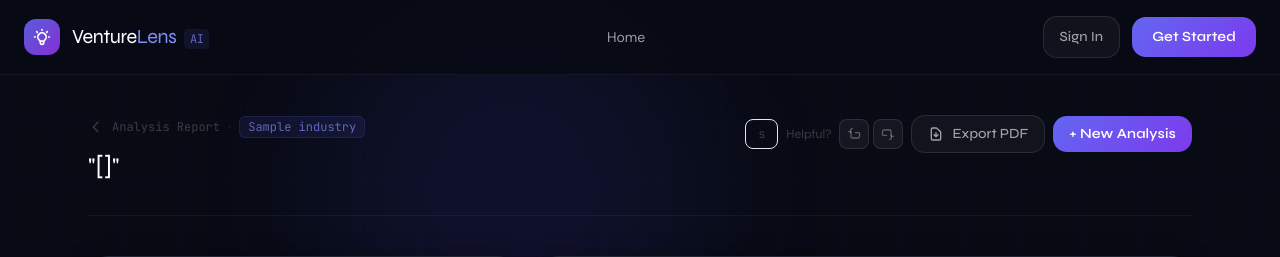
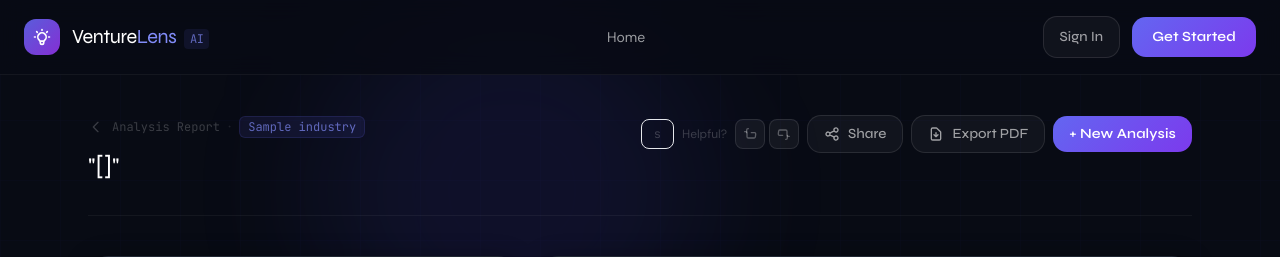
Before and after one commit to rangga-jakti/venturelens-ai, a Django app: template templates/dashboard/results.html in a window 1280 px wide. Shown: the top 257 px of the page. Run offline with Django 5.2, Linux system fonts and the light colour scheme; the template is opened without the code that fills it: most values are stand-ins (such as "Sample title", 1, 10 or a date in 2020); some libraries are stand-ins or nearby versions.

Commit message:
Add shareAnalysis JS function - full results page

```diff
--- a/templates/dashboard/results.html
+++ b/templates/dashboard/results.html
@@ -32,46 +32,32 @@
                 <div x-data="{ feedback: '{{ analysis.feedback }}' }" class="flex items-center gap-1">
                     <span class="text-xs text-white/20 mr-1">{% trans "Helpful?" %}</span>
                     <button
-                        @click="
-                            feedback = 'up';
-                            fetch('{% url 'analysis:feedback' analysis.pk %}', {
-                                method: 'POST',
-                                headers: {'X-CSRFToken': '{{ csrf_token }}', 'Content-Type': 'application/x-www-form-urlencoded'},
-                                body: 'feedback=up'
-                            })
-                        "
+                        @click="feedback = 'up'; fetch('{% url 'analysis:feedback' analysis.pk %}', {method:'POST',headers:{'X-CSRFToken':'{{ csrf_token }}','Content-Type':'application/x-www-form-urlencoded'},body:'feedback=up'})"
                         :class="feedback === 'up' ? 'text-emerald-400 bg-emerald-500/20 border-emerald-500/30' : 'text-white/30 bg-white/5 border-white/10 hover:text-emerald-400'"
                         class="p-1.5 rounded-lg border transition-all">
                         <svg class="w-4 h-4" fill="none" stroke="currentColor" viewBox="0 0 24 24"><path stroke-linecap="round" stroke-linejoin="round" stroke-width="2" d="M14 10h4.764a2 2 0 011.789 2.096l-.483 4A2 2 0 0118.282 18H9.5a2 2 0 01-2-2v-5.5a2 2 0 00-2-2H4"/><path stroke-linecap="round" stroke-linejoin="round" stroke-width="2" d="M7 10V6a2 2 0 012-2h.5"/></svg>
                     </button>
                     <button
-                        @click="
-                            feedback = 'down';
-                            fetch('{% url 'analysis:feedback' analysis.pk %}', {
-                                method: 'POST',
-                                headers: {'X-CSRFToken': '{{ csrf_token }}', 'Content-Type': 'application/x-www-form-urlencoded'},
-                                body: 'feedback=down'
-                            })
-                        "
+                        @click="feedback = 'down'; fetch('{% url 'analysis:feedback' analysis.pk %}', {method:'POST',headers:{'X-CSRFToken':'{{ csrf_token }}','Content-Type':'application/x-www-form-urlencoded'},body:'feedback=down'})"
                         :class="feedback === 'down' ? 'text-red-400 bg-red-500/20 border-red-500/30' : 'text-white/30 bg-white/5 border-white/10 hover:text-red-400'"
                         class="p-1.5 rounded-lg border transition-all">
                         <svg class="w-4 h-4" fill="none" stroke="currentColor" viewBox="0 0 24 24"><path stroke-linecap="round" stroke-linejoin="round" stroke-width="2" d="M10 14H5.236a2 2 0 01-1.789-2.096l.483-4A2 2 0 015.718 6H14.5a2 2 0 012 2v5.5a2 2 0 002 2H20"/><path stroke-linecap="round" stroke-linejoin="round" stroke-width="2" d="M17 14v4a2 2 0 01-2 2h-.5"/></svg>
                     </button>
                 </div>
-
+                <button onclick="shareAnalysis('{{ analysis.pk }}')" id="shareBtn" class="btn-ghost text-sm px-4 py-2 flex items-center gap-2">
+                    <svg class="w-4 h-4" fill="none" stroke="currentColor" viewBox="0 0 24 24"><path stroke-linecap="round" stroke-linejoin="round" stroke-width="2" d="M8.684 13.342C8.886 12.938 9 12.482 9 12c0-.482-.114-.938-.316-1.342m0 2.684a3 3 0 110-2.684m0 2.684l6.632 3.316m-6.632-6l6.632-3.316m0 0a3 3 0 105.367-2.684 3 3 0 00-5.367 2.684zm0 9.316a3 3 0 105.368 2.684 3 3 0 00-5.368-2.684z"/></svg>
+                    {% trans "Share" %}
+                </button>
                 <button onclick="window.print()" class="btn-ghost text-sm px-4 py-2 flex items-center gap-2">
                     <svg class="w-4 h-4" fill="none" stroke="currentColor" viewBox="0 0 24 24"><path stroke-linecap="round" stroke-linejoin="round" stroke-width="2" d="M12 10v6m0 0l-3-3m3 3l3-3m2 8H7a2 2 0 01-2-2V5a2 2 0 012-2h5.586a1 1 0 01.707.293l5.414 5.414a1 1 0 01.293.707V19a2 2 0 01-2 2z"/></svg>
                     {% trans "Export PDF" %}
                 </button>
-
                 <style media="print">
                     nav, footer, .btn-primary, .btn-ghost, button { display: none !important; }
                     body { background: white !important; color: black !important; }
                     .glass-card, .card-elevated { background: white !important; border: 1px solid #ddd !important; box-shadow: none !important; }
                     * { color: black !important; }
-                    .text-brand-400, .text-emerald-400, .text-purple-400 { color: #6366f1 !important; }
                 </style>
-
                 <a href="{% url 'analysis:input' %}" class="btn-primary text-sm px-4 py-2">
                     + {% trans "New Analysis" %}
                 </a>
@@ -81,26 +67,16 @@
 
     <!-- ── ROW 1: Score + Radar ────────────────────────────────── -->
     <div class="grid grid-cols-1 lg:grid-cols-5 gap-5 mb-5">
-
-        <!-- Viability Score -->
         {% if score %}
         <div class="lg:col-span-2 card-elevated p-7 flex flex-col items-center justify-center text-center relative">
             <div class="absolute inset-0 bg-gradient-to-br from-brand-500/4 via-transparent to-purple-600/4 rounded-[20px] pointer-events-none"></div>
-
             <div class="section-label w-full justify-center mb-5">{% trans "Viability Score" %}</div>
-
-            <!-- Score Ring -->
             <div class="relative w-40 h-40 mb-6">
-                <!-- Outer glow -->
                 <div class="absolute inset-0 rounded-full opacity-20 blur-xl"
                      style="background: radial-gradient(circle, {% if score.score_color == 'emerald' %}#10b981{% elif score.score_color == 'blue' %}#6366f1{% elif score.score_color == 'yellow' %}#f59e0b{% else %}#ef4444{% endif %}, transparent)"></div>
                 <svg class="w-full h-full -rotate-90" viewBox="0 0 160 160">
                     <circle cx="80" cy="80" r="68" fill="none" stroke="rgba(255,255,255,0.04)" stroke-width="8"/>
-                    <circle cx="80" cy="80" r="68" fill="none"
-                        stroke="url(#scoreGrad)"
-                        stroke-width="8"
-                        stroke-linecap="round"
-                        id="scoreArc"/>
+                    <circle cx="80" cy="80" r="68" fill="none" stroke="url(#scoreGrad)" stroke-width="8" stroke-linecap="round" id="scoreArc"/>
                     <defs>
                         <linearGradient id="scoreGrad" x1="0%" y1="0%" x2="100%" y2="100%">
                             <stop offset="0%" stop-color="#6366f1"/>
@@ -113,7 +89,6 @@
                     <span class="text-xs text-white/30 font-mono mt-1">/100</span>
                 </div>
             </div>
-
             <div class="inline-flex items-center gap-2 px-4 py-1.5 rounded-full text-sm font-600 mb-4
                 {% if score.score_color == 'emerald' %}bg-emerald-500/10 text-emerald-400 border border-emerald-500/20
                 {% elif score.score_color == 'blue' %}bg-blue-500/10 text-blue-400 border border-blue-500/20
@@ -123,12 +98,9 @@
                 <span class="w-1.5 h-1.5 rounded-full bg-current"></span>
                 {{ score.score_label }}
             </div>
-
             <p class="text-xs text-white/30 leading-relaxed max-w-[220px]">{{ score.score_rationale|truncatechars:130 }}</p>
         </div>
         {% endif %}
-
-        <!-- Radar Chart -->
         <div class="lg:col-span-3 card-elevated p-6">
             <div class="dash-section-header">
                 <h3>{% trans "Dimension Breakdown" %}</h3>
@@ -149,7 +121,6 @@
             <div class="insight-card-title">{% trans "Problem Statement" %}</div>
             <p class="insight-card-body">{{ analysis.problem_statement }}</p>
         </div>
-
         <div class="insight-card">
             <div class="insight-card-icon bg-brand-500/10 text-brand-400 border border-brand-500/15">
                 <svg class="w-4 h-4" fill="none" stroke="currentColor" viewBox="0 0 24 24"><path stroke-linecap="round" stroke-linejoin="round" stroke-width="2" d="M13 10V3L4 14h7v7l9-11h-7z"/></svg>
@@ -157,7 +128,6 @@
             <div class="insight-card-title">{% trans "Value Proposition" %}</div>
             <p class="insight-card-body">{{ analysis.value_proposition }}</p>
         </div>
-
         <div class="insight-card">
             <div class="insight-card-icon bg-emerald-500/10 text-emerald-400 border border-emerald-500/15">
                 <svg class="w-4 h-4" fill="none" stroke="currentColor" viewBox="0 0 24 24"><path stroke-linecap="round" stroke-linejoin="round" stroke-width="2" d="M13 7h8m0 0v8m0-8l-8 8-4-4-6 6"/></svg>
@@ -174,7 +144,6 @@
                 <h3>{% trans "Market Trend Analysis" %}</h3>
             </div>
             <div class="flex items-center gap-2 ml-4 flex-shrink-0">
-                <!-- Time filter buttons -->
                 <div class="flex items-center gap-1 bg-white/3 border border-white/6 rounded-lg p-1">
                     <button @click="switchTimeframe('1M')" :class="activeTimeframe==='1M' ? 'bg-brand-500/20 text-brand-400 border border-brand-500/25' : 'text-white/25 hover:text-white/50 border border-transparent'" class="text-xs font-mono px-2.5 py-1 rounded-md transition-all duration-150">1M</button>
                     <button @click="switchTimeframe('3M')" :class="activeTimeframe==='3M' ? 'bg-brand-500/20 text-brand-400 border border-brand-500/25' : 'text-white/25 hover:text-white/50 border border-transparent'" class="text-xs font-mono px-2.5 py-1 rounded-md transition-all duration-150">3M</button>
@@ -198,8 +167,6 @@
 
     <!-- ── ROW 4: Competitors + Business Models ────────────────── -->
     <div class="grid grid-cols-1 lg:grid-cols-2 gap-5 mb-5">
-
-        <!-- Competitors -->
         <div class="card-elevated p-6">
             <div class="dash-section-header">
                 <h3>{% trans "Competitor Landscape" %}</h3>
@@ -210,9 +177,7 @@
                 <div class="competitor-row">
                     <div class="flex items-start justify-between gap-3">
                         <div class="flex items-center gap-3 min-w-0">
-                            <div class="w-7 h-7 rounded-lg bg-white/6 border border-white/8 flex items-center justify-center flex-shrink-0 text-xs font-mono text-white/30">
-                                {{ forloop.counter }}
-                            </div>
+                            <div class="w-7 h-7 rounded-lg bg-white/6 border border-white/8 flex items-center justify-center flex-shrink-0 text-xs font-mono text-white/30">{{ forloop.counter }}</div>
                             <div class="min-w-0">
                                 <p class="text-sm font-600 text-white/85 truncate">{{ comp.name }}</p>
                                 <p class="text-xs text-white/30 mt-0.5 line-clamp-1">{{ comp.description|truncatechars:60 }}</p>
@@ -229,8 +194,6 @@
                 {% endfor %}
             </div>
         </div>
-
-        <!-- Business Models -->
         <div class="card-elevated p-6">
             <div class="dash-section-header">
                 <h3>{% trans "Business Models" %}</h3>
@@ -262,52 +225,28 @@
         </div>
         <div class="grid grid-cols-1 sm:grid-cols-2 gap-4">
             <div class="swot-quadrant bg-emerald-500/4 border-emerald-500/15">
-                <div class="swot-header text-emerald-400">
-                    <span class="w-5 h-5 rounded bg-emerald-500/15 flex items-center justify-center text-xs">S</span>
-                    {% trans "Strengths" %}
-                </div>
-                <ul class="swot-list">
-                    {% for item in swot.strengths %}<li>{{ item }}</li>{% endfor %}
-                </ul>
+                <div class="swot-header text-emerald-400"><span class="w-5 h-5 rounded bg-emerald-500/15 flex items-center justify-center text-xs">S</span>{% trans "Strengths" %}</div>
+                <ul class="swot-list">{% for item in swot.strengths %}<li>{{ item }}</li>{% endfor %}</ul>
             </div>
             <div class="swot-quadrant bg-red-500/4 border-red-500/15">
-                <div class="swot-header text-red-400">
-                    <span class="w-5 h-5 rounded bg-red-500/15 flex items-center justify-center text-xs">W</span>
-                    {% trans "Weaknesses" %}
-                </div>
-                <ul class="swot-list">
-                    {% for item in swot.weaknesses %}<li>{{ item }}</li>{% endfor %}
-                </ul>
+                <div class="swot-header text-red-400"><span class="w-5 h-5 rounded bg-red-500/15 flex items-center justify-center text-xs">W</span>{% trans "Weaknesses" %}</div>
+                <ul class="swot-list">{% for item in swot.weaknesses %}<li>{{ item }}</li>{% endfor %}</ul>
             </div>
             <div class="swot-quadrant bg-blue-500/4 border-blue-500/15">
-                <div class="swot-header text-blue-400">
-                    <span class="w-5 h-5 rounded bg-blue-500/15 flex items-center justify-center text-xs">O</span>
-                    {% trans "Opportunities" %}
-                </div>
-                <ul class="swot-list">
-                    {% for item in swot.opportunities %}<li>{{ item }}</li>{% endfor %}
-                </ul>
+                <div class="swot-header text-blue-400"><span class="w-5 h-5 rounded bg-blue-500/15 flex items-center justify-center text-xs">O</span>{% trans "Opportunities" %}</div>
+                <ul class="swot-list">{% for item in swot.opportunities %}<li>{{ item }}</li>{% endfor %}</ul>
             </div>
             <div class="swot-quadrant bg-yellow-500/4 border-yellow-500/15">
-                <div class="swot-header text-yellow-400">
-                    <span class="w-5 h-5 rounded bg-yellow-500/15 flex items-center justify-center text-xs">T</span>
-                    {% trans "Threats" %}
-                </div>
-                <ul class="swot-list">
-                    {% for item in swot.threats %}<li>{{ item }}</li>{% endfor %}
-                </ul>
+                <div class="swot-header text-yellow-400"><span class="w-5 h-5 rounded bg-yellow-500/15 flex items-center justify-center text-xs">T</span>{% trans "Threats" %}</div>
+                <ul class="swot-list">{% for item in swot.threats %}<li>{{ item }}</li>{% endfor %}</ul>
             </div>
         </div>
     </div>
 
     <!-- ── ROW 6: Investor Perspective + AI Recommendation ─────── -->
     <div class="grid grid-cols-1 lg:grid-cols-2 gap-5 mb-8">
-
-        <!-- Investor Perspective -->
         <div class="card-elevated p-6">
-            <div class="dash-section-header">
-                <h3>{% trans "Investor Perspective" %}</h3>
-            </div>
+            <div class="dash-section-header"><h3>{% trans "Investor Perspective" %}</h3></div>
             <div class="flex items-center gap-3 mb-4 p-3 rounded-xl border
                 {% if investor_style.color == 'emerald' %}bg-emerald-500/6 border-emerald-500/15
                 {% elif investor_style.color == 'yellow' %}bg-yellow-500/6 border-yellow-500/15
@@ -321,20 +260,14 @@
                 <span class="text-sm font-600
                     {% if investor_style.color == 'emerald' %}text-emerald-400
                     {% elif investor_style.color == 'yellow' %}text-yellow-400
-                    {% else %}text-red-400{% endif %}">
-                    {{ investor_style.label }}
-                </span>
+                    {% else %}text-red-400{% endif %}">{{ investor_style.label }}</span>
             </div>
             <p class="text-sm text-white/45 leading-relaxed">{{ analysis.investor_perspective }}</p>
         </div>
-
-        <!-- AI Recommendation -->
         {% if score.recommendation %}
         <div class="card-elevated p-6 relative overflow-hidden">
             <div class="absolute top-0 right-0 w-48 h-48 bg-brand-500/5 rounded-full blur-3xl pointer-events-none -translate-y-1/2 translate-x-1/2"></div>
-            <div class="dash-section-header">
-                <h3>{% trans "AI Recommendation" %}</h3>
-            </div>
+            <div class="dash-section-header"><h3>{% trans "AI Recommendation" %}</h3></div>
             <div class="flex items-start gap-3">
                 <div class="w-8 h-8 rounded-lg bg-brand-500/15 border border-brand-500/20 flex items-center justify-center flex-shrink-0 mt-0.5">
                     <svg class="w-4 h-4 text-brand-400" fill="none" stroke="currentColor" viewBox="0 0 24 24"><path stroke-linecap="round" stroke-linejoin="round" stroke-width="2" d="M9.663 17h4.673M12 3v1m6.364 1.636l-.707.707M21 12h-1M4 12H3m3.343-5.657l-.707-.707m2.828 9.9a5 5 0 117.072 0l-.548.547A3.374 3.374 0 0014 18.469V19a2 2 0 11-4 0v-.531c0-.895-.356-1.754-.988-2.386l-.548-.547z"/></svg>
@@ -347,12 +280,8 @@
 
     <!-- ── Bottom Actions ──────────────────────────────────────── -->
     <div class="flex flex-col sm:flex-row gap-3 justify-center pt-6 border-t border-white/5">
-        <a href="{% url 'analysis:input' %}" class="btn-primary px-8 py-3 text-sm">
-            {% trans "Analyze Another Idea" %}
-        </a>
-        <a href="{% url 'dashboard:history' %}" class="btn-ghost px-8 py-3 text-sm">
-            {% trans "View History" %}
-        </a>
+        <a href="{% url 'analysis:input' %}" class="btn-primary px-8 py-3 text-sm">{% trans "Analyze Another Idea" %}</a>
+        <a href="{% url 'dashboard:history' %}" class="btn-ghost px-8 py-3 text-sm">{% trans "View History" %}</a>
     </div>
 </div>
 {% endblock %}
@@ -360,14 +289,10 @@
 {% block extra_js %}
 <script>
 document.addEventListener('DOMContentLoaded', function() {
-
-    // ── Animate score number ───────────────────────────────────
     const targetScore = {{ score.overall_score|default:0 }};
     const scoreEl = document.getElementById('scoreNumber');
     const arc = document.getElementById('scoreArc');
     const circumference = 2 * Math.PI * 68;
-
-    // Animate number count-up
     let current = 0;
     const duration = 1600;
     const start = performance.now();
@@ -379,8 +304,6 @@ document.addEventListener('DOMContentLoaded', function() {
         if (progress < 1) requestAnimationFrame(animateScore);
     }
     setTimeout(() => requestAnimationFrame(animateScore), 200);
-
-    // Animate arc
     if (arc) {
         arc.style.strokeDasharray = '0 ' + circumference;
         setTimeout(() => {
@@ -388,8 +311,6 @@ document.addEventListener('DOMContentLoaded', function() {
             arc.style.strokeDasharray = `${(targetScore / 100) * circumference} ${circumference}`;
         }, 300);
     }
-
-    // ── Radar Chart ────────────────────────────────────────────
     const dimData = {{ score_dimensions_json|safe }};
     const radarCtx = document.getElementById('radarChart');
     if (radarCtx && dimData && Object.keys(dimData).length > 0) {
@@ -419,10 +340,7 @@ document.addEventListener('DOMContentLoaded', function() {
                         ticks: { display: false, stepSize: 25 },
                         grid: { color: 'rgba(255,255,255,0.05)' },
                         angleLines: { color: 'rgba(255,255,255,0.05)' },
-                        pointLabels: {
-                            color: 'rgba(255,255,255,0.45)',
-                            font: { size: 10, family: 'DM Sans', weight: '500' },
-                        }
+                        pointLabels: { color: 'rgba(255,255,255,0.45)', font: { size: 10, family: 'DM Sans', weight: '500' } }
                     }
                 },
                 plugins: {
@@ -440,16 +358,11 @@ document.addEventListener('DOMContentLoaded', function() {
             }
         });
     }
-
-    // ── Trend Chart (initial render) ───────────────────────────
     const initialTrendData = {{ trend_data_json|safe }};
     const trendCtx = document.getElementById('trendChart');
     window._trendChartInstance = null;
-
     window.renderTrendChart = function(data) {
-        if (window._trendChartInstance) {
-            window._trendChartInstance.destroy();
-        }
+        if (window._trendChartInstance) window._trendChartInstance.destroy();
         if (!trendCtx || !data || !data.labels) return;
         window._trendChartInstance = new Chart(trendCtx, {
             type: 'line',
@@ -459,45 +372,39 @@ document.addEventListener('DOMContentLoaded', function() {
                 animation: { duration: 600 },
                 interaction: { mode: 'index', intersect: false },
                 scales: {
-                    x: {
-                        grid: { color: 'rgba(255,255,255,0.03)', drawBorder: false },
-                        ticks: { color: 'rgba(255,255,255,0.25)', font: { size: 9, family: 'JetBrains Mono' }, maxTicksLimit: 10 }
-                    },
-                    y: {
-                        beginAtZero: true, max: 100,
-                        grid: { color: 'rgba(255,255,255,0.03)', drawBorder: false },
-                        ticks: { color: 'rgba(255,255,255,0.25)', font: { size: 9, family: 'JetBrains Mono' }, callback: v => v + '%' }
-                    }
+                    x: { grid: { color: 'rgba(255,255,255,0.03)', drawBorder: false }, ticks: { color: 'rgba(255,255,255,0.25)', font: { size: 9, family: 'JetBrains Mono' }, maxTicksLimit: 10 } },
+                    y: { beginAtZero: true, max: 100, grid: { color: 'rgba(255,255,255,0.03)', drawBorder: false }, ticks: { color: 'rgba(255,255,255,0.25)', font: { size: 9, family: 'JetBrains Mono' }, callback: v => v + '%' } }
                 },
                 plugins: {
-                    legend: {
-                        labels: { color: 'rgba(255,255,255,0.45)', font: { size: 11, family: 'DM Sans' }, usePointStyle: true, pointStyleWidth: 6, boxHeight: 6 }
-                    },
-                    tooltip: {
-                        backgroundColor: 'rgba(10,14,26,0.95)',
-                        borderColor: 'rgba(255,255,255,0.08)',
-                        borderWidth: 1,
-                        titleColor: 'rgba(255,255,255,0.5)',
-                        bodyColor: '#fff',
-                        padding: 10,
-                    }
+                    legend: { labels: { color: 'rgba(255,255,255,0.45)', font: { size: 11, family: 'DM Sans' }, usePointStyle: true, pointStyleWidth: 6, boxHeight: 6 } },
+                    tooltip: { backgroundColor: 'rgba(10,14,26,0.95)', borderColor: 'rgba(255,255,255,0.08)', borderWidth: 1, titleColor: 'rgba(255,255,255,0.5)', bodyColor: '#fff', padding: 10 }
                 }
             }
         });
     }
-
     renderTrendChart(initialTrendData);
 });
-</script>
 
-<script>
-// Alpine component for trend chart time filter
+function shareAnalysis(pk) {
+    fetch(`/dashboard/${pk}/share/`, {
+        method: 'POST',
+        headers: {'X-CSRFToken': '{{ csrf_token }}'}
+    }).then(r => r.json()).then(d => {
+        if(d.status === 'ok') {
+            navigator.clipboard.writeText(d.url).then(() => {
+                const btn = document.getElementById('shareBtn');
+                btn.innerHTML = '<svg class="w-4 h-4" fill="none" stroke="currentColor" viewBox="0 0 24 24"><path stroke-linecap="round" stroke-linejoin="round" stroke-width="2" d="M5 13l4 4L19 7"/></svg> Copied!';
+                setTimeout(() => { btn.innerHTML = '<svg class="w-4 h-4" fill="none" stroke="currentColor" viewBox="0 0 24 24"><path stroke-linecap="round" stroke-linejoin="round" stroke-width="2" d="M8.684 13.342C8.886 12.938 9 12.482 9 12c0-.482-.114-.938-.316-1.342m0 2.684a3 3 0 110-2.684m0 2.684l6.632 3.316m-6.632-6l6.632-3.316m0 0a3 3 0 105.367-2.684 3 3 0 00-5.367 2.684zm0 9.316a3 3 0 105.368 2.684 3 3 0 00-5.368-2.684z"/></svg> Share'; }, 2000);
+            });
+        }
+    });
+}
+
 function trendChartWidget(analysisId) {
     return {
         activeTimeframe: '{{ analysis.trend_data.timeframe_key|default:"12M" }}',
         isMock: {{ analysis.trend_data.is_mock|yesno:"true,false" }},
         isLoading: false,
-
         async switchTimeframe(tf) {
             if (tf === this.activeTimeframe || this.isLoading) return;
             this.activeTimeframe = tf;
```
